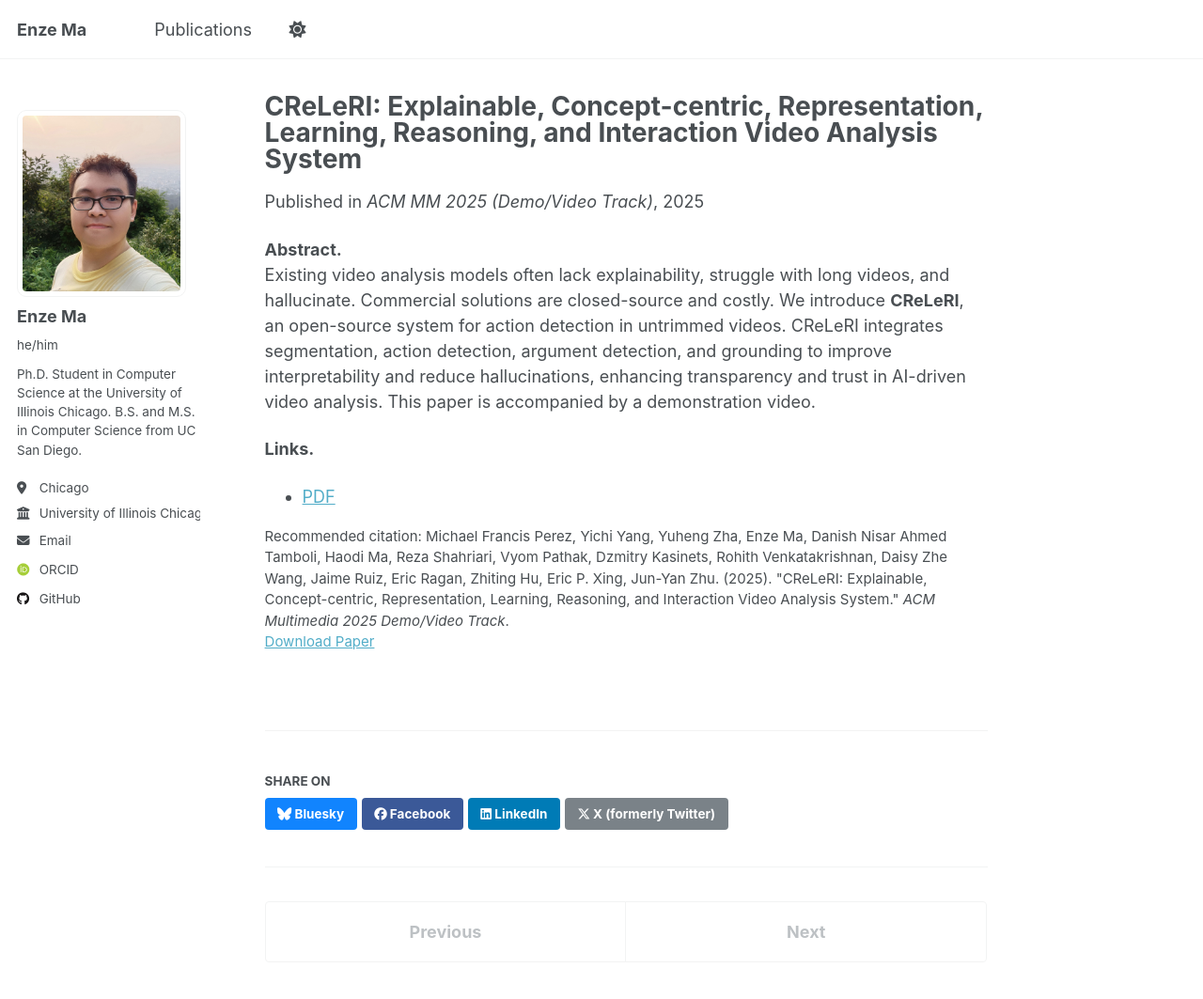
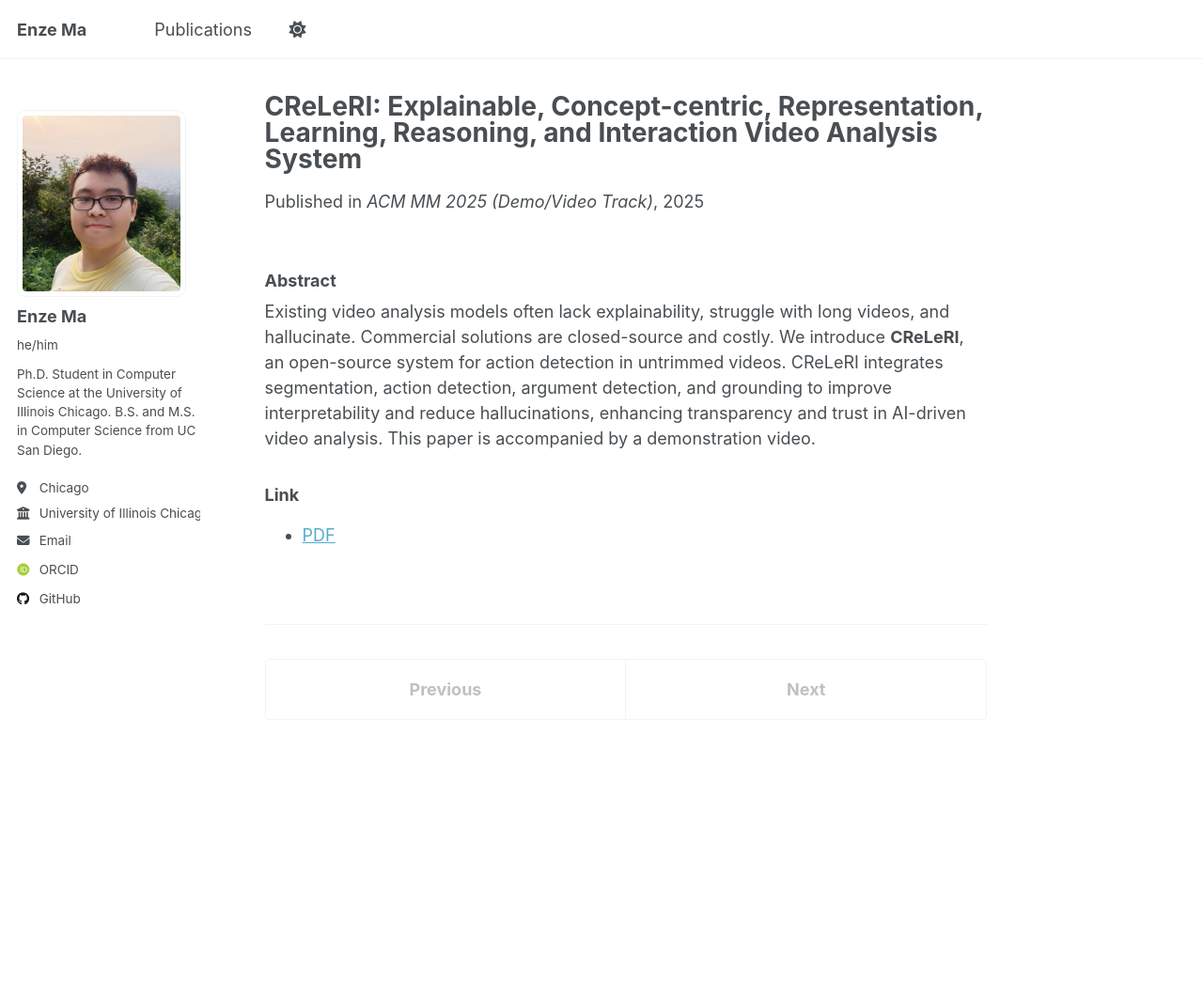
Before and after one commit to sora1998/sora1998.github.io, a Jekyll site: the page built from _publications/2025-07-04-creleri.md, in a window 1280 px wide and 1304 px high. Shown: the top 1063 px of the window at 94% size. Built offline with Jekyll 4.4.1, drawn with Linux system fonts in a browser that asks for light colours; some web fonts are replaced; a script that is not in the unit is left out.

Commit message:
Update 2025-07-04-creleri.md

```diff
--- a/_publications/2025-07-04-creleri.md
+++ b/_publications/2025-07-04-creleri.md
@@ -5,12 +5,29 @@ category: conferences
 permalink: /publication/2025-creleri
 date: 2025-07-04
 venue: "ACM MM 2025 (Demo/Video Track)"
-paperurl: "https://openreview.net/pdf?id=auaUkmavvm"
-citation: 'Michael Francis Perez, Yichi Yang, Yuheng Zha, Enze Ma, Danish Nisar Ahmed Tamboli, Haodi Ma, Reza Shahriari, Vyom Pathak, Dzmitry Kasinets, Rohith Venkatakrishnan, Daisy Zhe Wang, Jaime Ruiz, Eric Ragan, Zhiting Hu, Eric P. Xing, Jun-Yan Zhu. (2025). "CReLeRI: Explainable, Concept-centric, Representation, Learning, Reasoning, and Interaction Video Analysis System." <i>ACM Multimedia 2025 Demo/Video Track</i>.'
-excerpt: "An open-source, explainable system for action detection in long untrimmed videos with segmentation, grounding, and human–AI interaction."
+authors:
+  - Michael Francis Perez
+  - Yichi Yang
+  - Yuheng Zha
+  - Enze Ma
+  - Danish Nisar Ahmed Tamboli
+  - Haodi Ma
+  - Reza Shahriari
+  - Vyom Pathak
+  - Dzmitry Kasinets
+  - Rohith Venkatakrishnan
+  - Daisy Zhe Wang
+  - Jaime Ruiz
+  - Eric Ragan
+  - Zhiting Hu
+  - Eric P. Xing
+  - Jun-Yan Zhu
+share: false
+comments: false
 ---
-**Abstract.**
+
+### Abstract
 Existing video analysis models often lack explainability, struggle with long videos, and hallucinate. Commercial solutions are closed-source and costly. We introduce **CReLeRI**, an open-source system for action detection in untrimmed videos. CReLeRI integrates segmentation, action detection, argument detection, and grounding to improve interpretability and reduce hallucinations, enhancing transparency and trust in AI-driven video analysis. This paper is accompanied by a demonstration video.
 
-**Links.**
+### Link
 - [PDF](https://openreview.net/pdf?id=auaUkmavvm)
```
